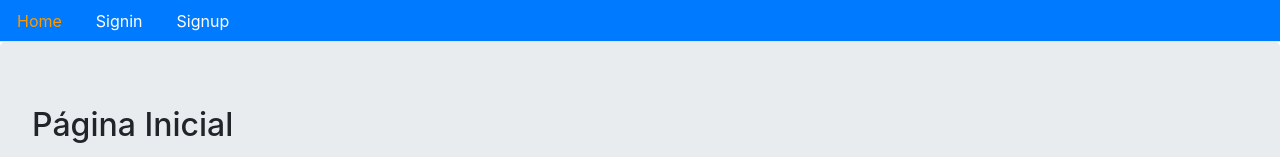
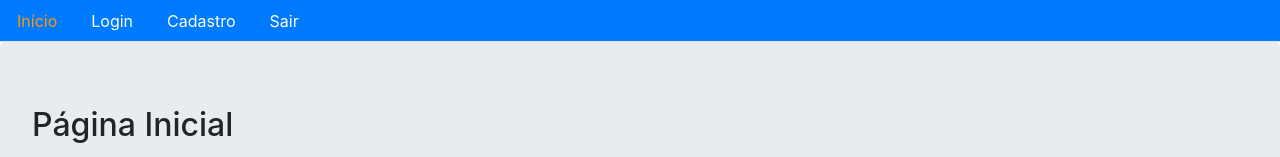
Before and after one commit to PauloDev13/ecommerce-frontend, a React (Create React App) app: page / in a window 1280 px wide. Shown: the top 157 px of the page. Built offline with nearby package versions, Linux system fonts and the light colour scheme; no server answers.

Commit message:
Implementando signout e apagando token do localStorage

```diff
--- a/src/auth/index.js
+++ b/src/auth/index.js
@@ -38,3 +38,17 @@ export const authenticate = (data, next) => {
     next();
   }
 };
+
+export const signout = async (next) => {
+  if (typeof window !== 'undefined') {
+    localStorage.removeItem('jwt');
+    next();
+    return await fetch(`${API}/signout`, {
+      method: 'GET',
+    })
+      .then((response) => {
+        console.log('signout', response);
+      })
+      .catch((err) => console.error(err));
+  }
+};
--- a/src/core/Menu.js
+++ b/src/core/Menu.js
@@ -1,4 +1,5 @@
 import { Link, withRouter } from 'react-router-dom';
+import { signout } from '../auth';
 
 const isActive = (history, path) => {
   if (history.location.pathname === path) {
@@ -13,7 +14,7 @@ const Menu = ({ history }) => (
     <ul className="nav nav-tabs bg-primary">
       <li className="nav-item">
         <Link className="nav-link" style={isActive(history, '/')} to="/">
-          Home
+          Início
         </Link>
       </li>
       <li className="nav-item">
@@ -22,7 +23,7 @@ const Menu = ({ history }) => (
           style={isActive(history, '/signin')}
           to="/signin"
         >
-          Signin
+          Login
         </Link>
       </li>
       <li className="nav-item">
@@ -31,8 +32,21 @@ const Menu = ({ history }) => (
           style={isActive(history, '/signup')}
           to="/signup"
         >
-          Signup
+          Cadastro
         </Link>
+      </li>
+      <li className="nav-item">
+        <span
+          className="nav-link"
+          style={{ cursor: 'pointer', color: '#ffffff' }}
+          onClick={() =>
+            signout(() => {
+              history.push('/');
+            })
+          }
+        >
+          Sair
+        </span>
       </li>
     </ul>
   </div>
```
